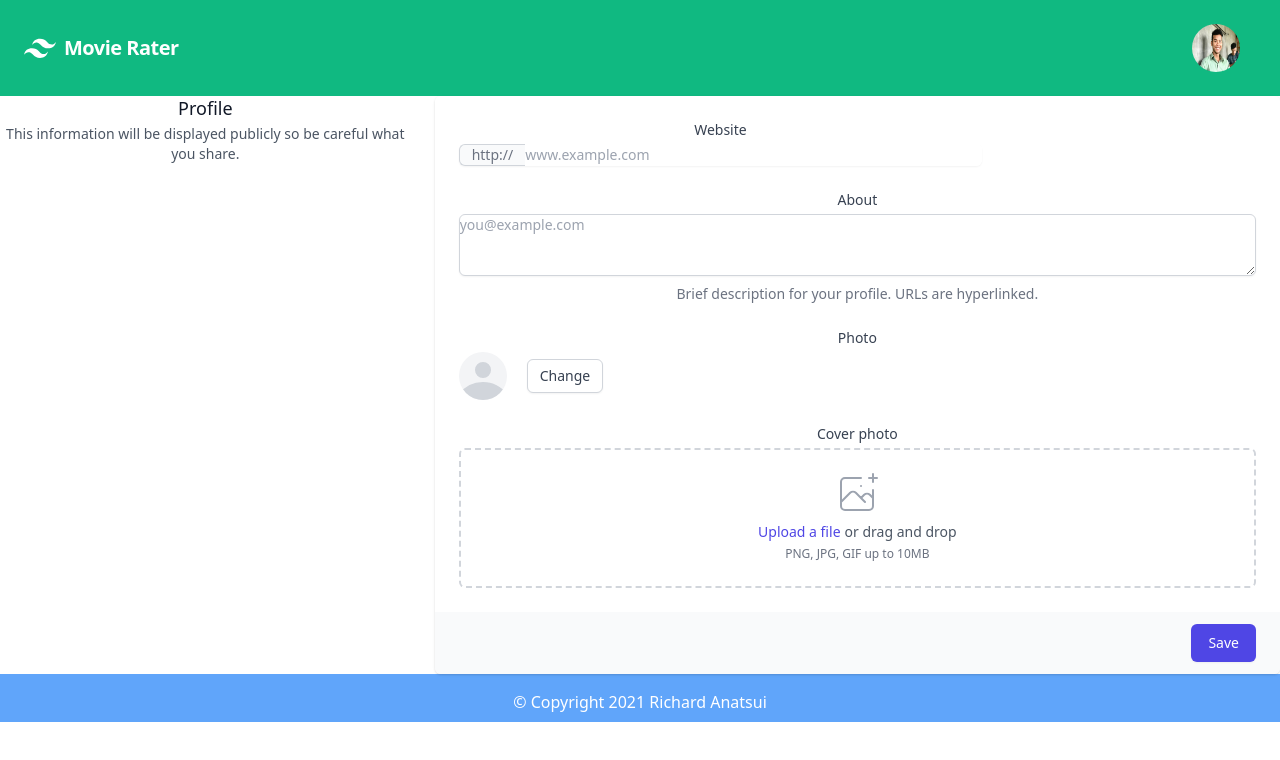
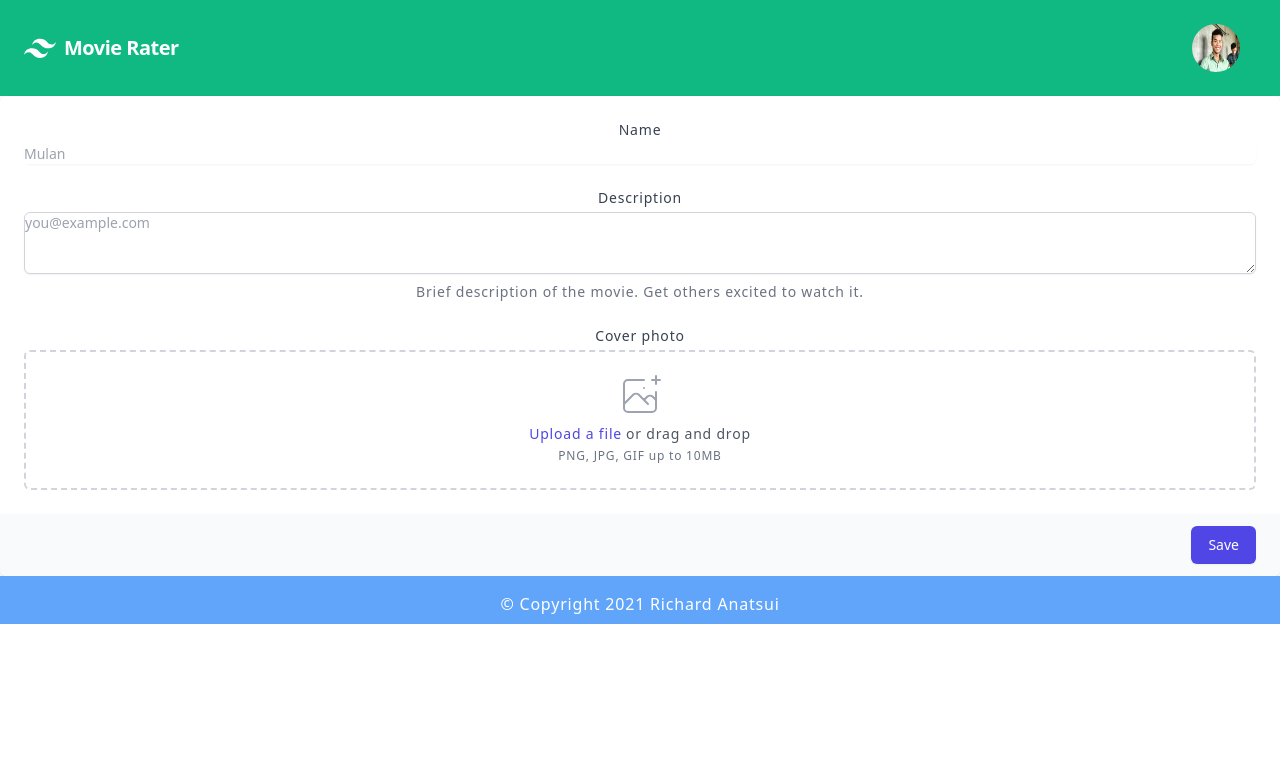
Before and after one commit to rich5k/movie, a React (Create React App) app: page /add in a window 1280 px wide. Shown: the top 760 px of the page. Built offline with nearby package versions, Linux system fonts and the light colour scheme.

Commit message:
modified add form

```diff
--- /dev/null
+++ b/src/Add.css
@@ -0,0 +1,3 @@
+.bg2{
+    background-image:url('https://am21.mediaite.com/tms/cnt/uploads/2018/05/deadpool-cable-deadpool2-1200x751.png');
+}
--- a/src/Add.js
+++ b/src/Add.js
@@ -1,99 +1,77 @@
 import Footer from './Footer';
 import Navbar from './Navbar';
 import './tailwindcss/styles.css';
+import './Add.css';
 const Add = () => {
     return (
         <div className="Add">
+            <div className="font-sans antialiased text-gray-900 leading-normal tracking-wider bg-white">
             <Navbar></Navbar>
-            <div class="md:grid md:grid-cols-3 md:gap-6">
-                <div class="md:col-span-1">
-                <div class="px-4 sm:px-0">
-                    <h3 class="text-lg font-medium leading-6 text-gray-900">Profile</h3>
-                    <p class="mt-1 text-sm text-gray-600">
-                    This information will be displayed publicly so be careful what you share.
-                    </p>
-                </div>
-            </div>
-            <div class="mt-5 md:mt-0 md:col-span-2">
+
+            <div className="">
             <form action="#" method="POST">
-                <div class="shadow sm:rounded-md sm:overflow-hidden">
-                    <div class="px-4 py-5 bg-white space-y-6 sm:p-6">
-                        <div class="grid grid-cols-3 gap-6">
-                            <div class="col-span-3 sm:col-span-2">
-                                <label for="company-website" class="block text-sm font-medium text-gray-700">
-                                Website
+                <div className="shadow sm:rounded-md sm:overflow-hidden">
+                    <div className="px-4 py-5 space-y-6 sm:p-6">
+                        <div className="">
+                            <div className="col-span-3 sm:col-span-2">
+                                <label for="name" className="block text-sm font-medium text-gray-700">
+                                Name
                                 </label>
-                                <div class="mt-1 flex rounded-md shadow-sm">
-                                    <span class="inline-flex items-center px-3 rounded-l-md border border-r-0 border-gray-300 bg-gray-50 text-gray-500 text-sm">
-                                    http://
-                                    </span>
-                                    <input type="text" name="company-website" id="company-website" class="focus:ring-indigo-500 focus:border-indigo-500 flex-1 block w-full rounded-none rounded-r-md sm:text-sm border-gray-300" placeholder="www.example.com" />
+                                <div className="mt-1 flex rounded-md shadow-sm">
+
+                                    <input type="text" name="name" id="name" className="focus:ring-indigo-500 focus:border-indigo-500 flex-1 block w-full rounded-none rounded-r-md sm:text-sm border-gray-300" placeholder="Mulan" />
                                 </div>
                             </div>
                         </div>
 
                     <div>
-                        <label for="about" class="block text-sm font-medium text-gray-700">
-                        About
+                        <label for="description" className="block text-sm font-medium text-gray-700">
+                        Description
                         </label>
-                        <div class="mt-1">
-                            <textarea id="about" name="about" rows="3" class="shadow-sm focus:ring-indigo-500 focus:border-indigo-500 mt-1 block w-full sm:text-sm border border-gray-300 rounded-md" placeholder="you@example.com"></textarea>
+                        <div className="mt-1">
+                            <textarea id="description" name="description" rows="3" className="shadow-sm focus:ring-indigo-500 focus:border-indigo-500 mt-1 block w-full sm:text-sm border border-gray-300 rounded-md" placeholder="you@example.com"></textarea>
                         </div>
-                        <p class="mt-2 text-sm text-gray-500">
-                            Brief description for your profile. URLs are hyperlinked.
+                        <p className="mt-2 text-sm text-gray-500">
+                            Brief description of the movie. Get others excited to watch it.
                         </p>
                     </div>
 
-                    <div>
-                        <label class="block text-sm font-medium text-gray-700">
-                            Photo
-                        </label>
-                        <div class="mt-1 flex items-center">
-                            <span class="inline-block h-12 w-12 rounded-full overflow-hidden bg-gray-100">
-                                <svg class="h-full w-full text-gray-300" fill="currentColor" viewBox="0 0 24 24">
-                                    <path d="M24 20.993V24H0v-2.996A14.977 14.977 0 0112.004 15c4.904 0 9.26 2.354 11.996 5.993zM16.002 8.999a4 4 0 11-8 0 4 4 0 018 0z" />
-                                </svg>
-                        </span>
-                        <button type="button" class="ml-5 bg-white py-2 px-3 border border-gray-300 rounded-md shadow-sm text-sm leading-4 font-medium text-gray-700 hover:bg-gray-50 focus:outline-none focus:ring-2 focus:ring-offset-2 focus:ring-indigo-500">
-                        Change
-                        </button>
-                    </div>
-                    </div>
+
 
                     <div>
-                    <label class="block text-sm font-medium text-gray-700">
+                    <label className="block text-sm font-medium text-gray-700">
                         Cover photo
                     </label>
-                    <div class="mt-1 flex justify-center px-6 pt-5 pb-6 border-2 border-gray-300 border-dashed rounded-md">
-                        <div class="space-y-1 text-center">
-                        <svg class="mx-auto h-12 w-12 text-gray-400" stroke="currentColor" fill="none" viewBox="0 0 48 48" aria-hidden="true">
+                    <div className="mt-1 flex justify-center px-6 pt-5 pb-6 border-2 border-gray-300 border-dashed rounded-md">
+                        <div className="space-y-1 text-center">
+                        <svg className="mx-auto h-12 w-12 text-gray-400" stroke="currentColor" fill="none" viewBox="0 0 48 48" aria-hidden="true">
                             <path d="M28 8H12a4 4 0 00-4 4v20m32-12v8m0 0v8a4 4 0 01-4 4H12a4 4 0 01-4-4v-4m32-4l-3.172-3.172a4 4 0 00-5.656 0L28 28M8 32l9.172-9.172a4 4 0 015.656 0L28 28m0 0l4 4m4-24h8m-4-4v8m-12 4h.02" stroke-width="2" stroke-linecap="round" stroke-linejoin="round" />
                         </svg>
-                        <div class="flex text-sm text-gray-600">
-                            <label for="file-upload" class="relative cursor-pointer bg-white rounded-md font-medium text-indigo-600 hover:text-indigo-500 focus-within:outline-none focus-within:ring-2 focus-within:ring-offset-2 focus-within:ring-indigo-500">
+                        <div className="flex text-sm text-gray-600">
+                            <label for="file-upload" className="relative cursor-pointer bg-white rounded-md font-medium text-indigo-600 hover:text-indigo-500 focus-within:outline-none focus-within:ring-2 focus-within:ring-offset-2 focus-within:ring-indigo-500">
                             <span>Upload a file</span>
-                            <input id="file-upload" name="file-upload" type="file" class="sr-only" />
+                            <input id="file-upload" name="file-upload" type="file" className="sr-only" />
                             </label>
-                            <p class="pl-1">or drag and drop</p>
+                            <p className="pl-1">or drag and drop</p>
                         </div>
-                        <p class="text-xs text-gray-500">
+                        <p className="text-xs text-gray-500">
                             PNG, JPG, GIF up to 10MB
                         </p>
                         </div>
                     </div>
                     </div>
                 </div>
-                <div class="px-4 py-3 bg-gray-50 text-right sm:px-6">
-                    <button type="submit" class="inline-flex justify-center py-2 px-4 border border-transparent shadow-sm text-sm font-medium rounded-md text-white bg-indigo-600 hover:bg-indigo-700 focus:outline-none focus:ring-2 focus:ring-offset-2 focus:ring-indigo-500">
+                <div className="px-4 py-3 bg-gray-50 text-right sm:px-6">
+                    <button type="submit" className="inline-flex justify-center py-2 px-4 border border-transparent shadow-sm text-sm font-medium rounded-md text-white bg-indigo-600 hover:bg-indigo-700 focus:outline-none focus:ring-2 focus:ring-offset-2 focus:ring-indigo-500">
                     Save
                     </button>
                 </div>
                 </div>
             </form>
             </div>
+
+            <Footer></Footer>
             </div>
-            <Footer></Footer>
-
         </div>
      );
 }
--- a/src/ViewMore.css
+++ b/src/ViewMore.css
@@ -4,3 +4,6 @@
 .vm2{
     background-image:url('https://source.unsplash.com/1L71sPT5XKc');
 }
+.bg2{
+    background-image:url('https://am21.mediaite.com/tms/cnt/uploads/2018/05/deadpool-cable-deadpool2-1200x751.png');
+}
```
